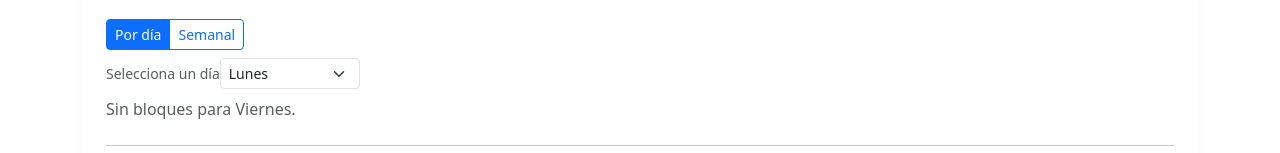
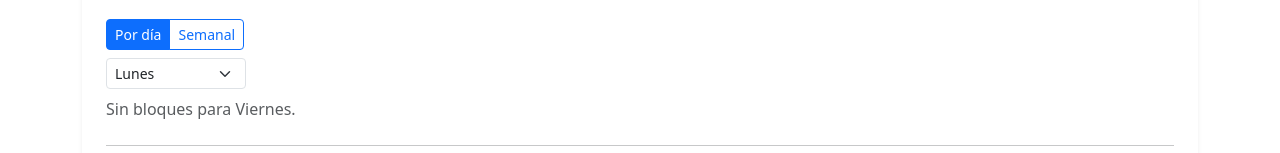
Before and after one commit to cpint0/Proyecto3-TOTEM, an Angular app: page /perfil/juan-perez in a window 1280 px wide. Shown: the part 292-445 px from the top of the page. Built offline with nearby package versions, Linux system fonts and the light colour scheme.

Commit message:
modificacion de un error

```diff
--- a/src/app/pages/staff-detail/staff-detail.component.html
+++ b/src/app/pages/staff-detail/staff-detail.component.html
@@ -51,7 +51,6 @@
 
       <!-- Selector de día solo en modo 'Por día' -->
       <div *ngIf="viewMode() === 'day'" class="mt-2">
-        <label for="daySelect" class="form-label mb-1 small text-muted">Selecciona un día</label>
         <select
           id="daySelect"
           class="form-select form-select-sm d-inline-block w-auto select-compact"
```
